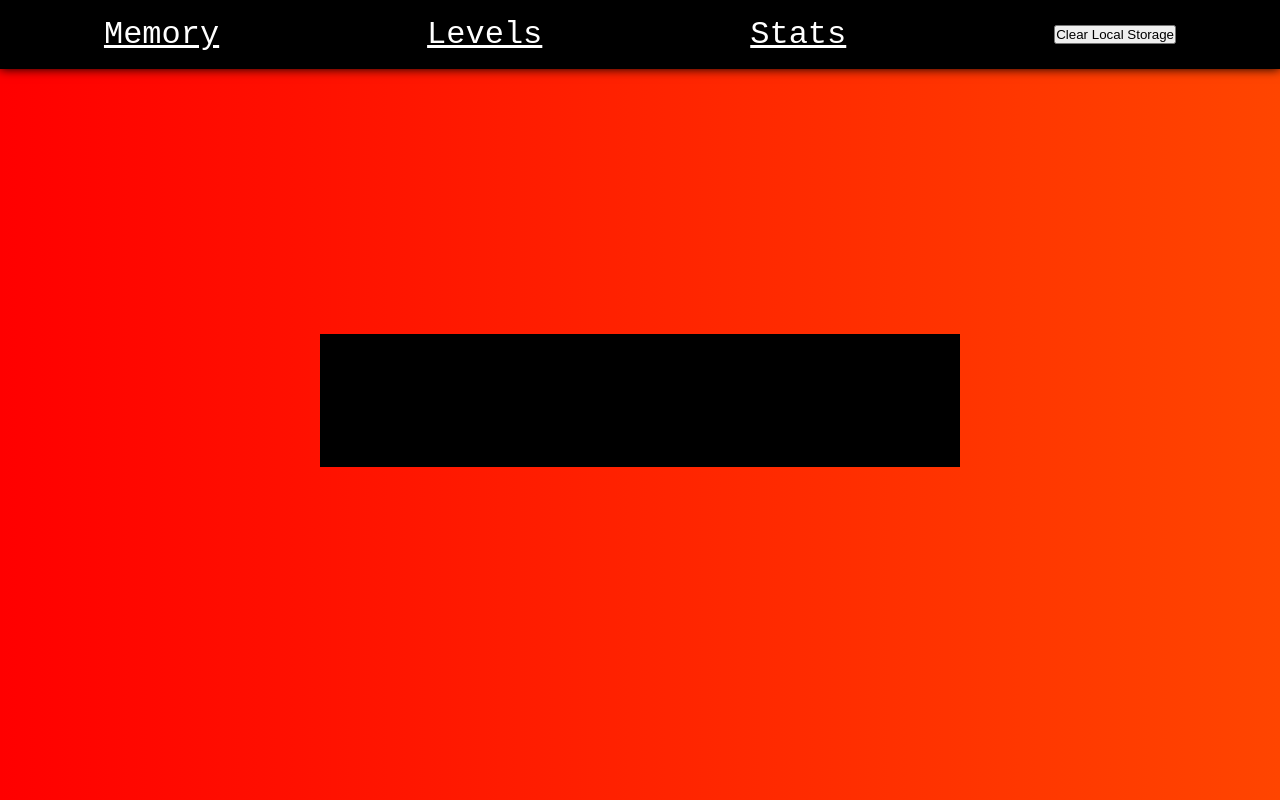
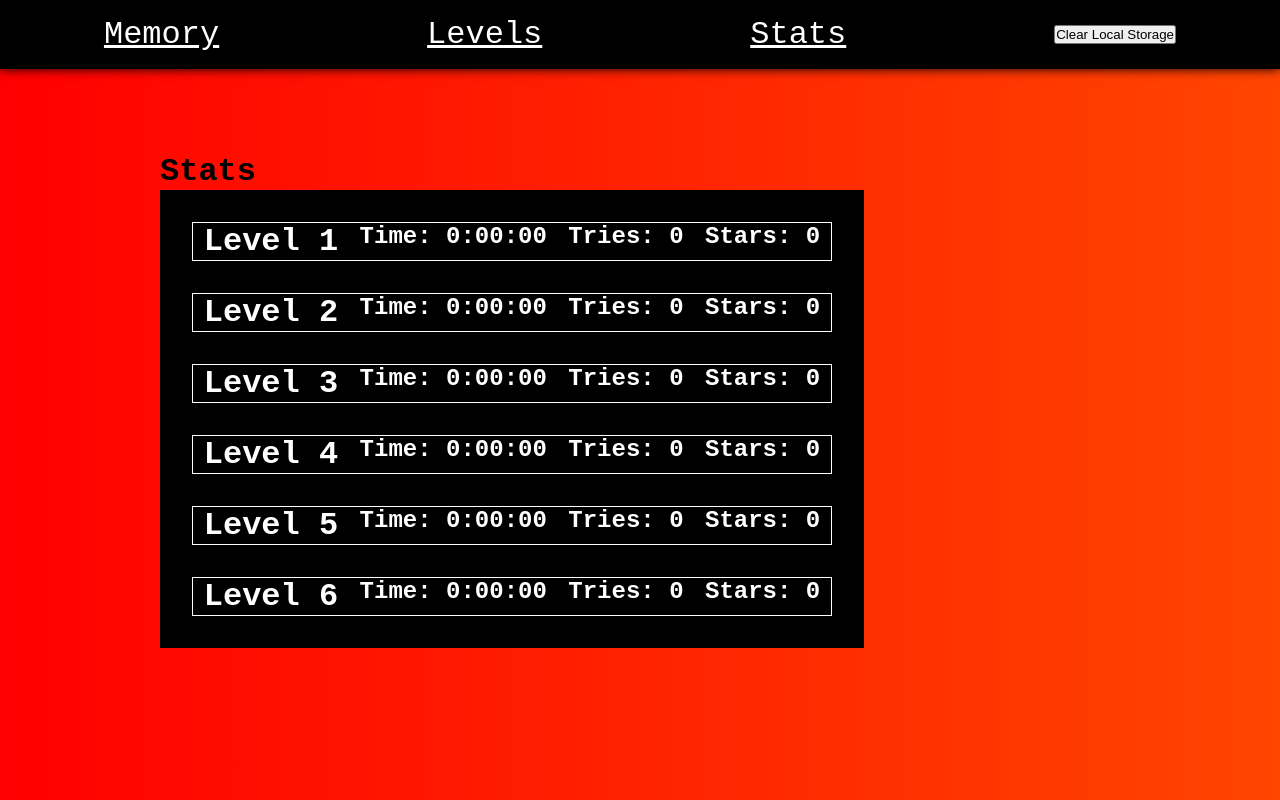
Before and after one commit to mtfehrer/memory-game, a Next.js app: page /stats in a window 1280 px wide. Built offline with nearby package versions, Linux system fonts and the light colour scheme.

Commit message:
various changes, needs updates

```diff
--- a/app/levels/page.tsx
+++ b/app/levels/page.tsx
@@ -3,6 +3,7 @@
 import styles from "../../styles/Levels.module.css";
 import LevelPreview from "../../components/LevelPreview";
 import levelsData from "../../data/LevelsData.json";
+import initialUserData from "../../data/InitialUserData.json";
 
 import { useEffect } from "react";
 
@@ -12,6 +13,9 @@ export default function Levels() {
     useEffect(() => {
         if (!localStorage.getItem("unlocked-levels")) {
             localStorage.setItem("unlocked-levels", "[1]");
+        }
+        if (!localStorage.getItem("userData")) {
+            localStorage.setItem("userData", JSON.stringify(initialUserData));
         }
     }, []);
 
--- a/app/stats/page.tsx
+++ b/app/stats/page.tsx
@@ -1,12 +1,89 @@
+"use client";
+
 //this will be a column list showing the stats for each level and other arbitrary stuff like time spent
 
 import style from "../../styles/Stats.module.css";
+import { useEffect } from "react";
+import levelsData from "../../data/LevelsData.json";
+import initialUserData from "../../data/InitialUserData.json";
+import { UserData } from "../../utils/Types";
+import { FaRegStar } from "react-icons/fa";
+import { FaStar } from "react-icons/fa";
 
 export default function StatsPage() {
+    let userData: UserData = {};
+
+    useEffect(() => {
+        if (localStorage.getItem("userData") === null) {
+            localStorage.setItem("userData", JSON.stringify(initialUserData));
+        } else {
+            userData = JSON.parse(localStorage.getItem("userData") as string);
+        }
+    }, []);
+
+    function getStars(): JSX.Element[] {
+        let result: JSX.Element[] = [];
+
+        for (let i = 0; i < 5; i++) {
+            if (userData[("" + (i + 1)) as keyof typeof userData]) {
+                if (
+                    i >
+                    (
+                        userData[("" + (i + 1)) as keyof typeof userData] as {
+                            stars: number;
+                        }
+                    ).stars
+                ) {
+                    result.push(<FaRegStar />);
+                }
+            } else {
+                result.push(<FaStar />);
+            }
+        }
+
+        return result;
+    }
+
+    let listElements: JSX.Element[] = [];
+
+    for (let i = 0; i < Object.keys(levelsData).length; i++) {
+        listElements.push(
+            <li className={style.list_item} key={i}>
+                <h1>Level {i + 1}</h1>
+                <h2>
+                    Time:{" "}
+                    {userData[("" + (i + 1)) as keyof typeof userData] ===
+                    undefined
+                        ? "0:00:00"
+                        : /* @ts-ignore */
+                          userData[("" + (i + 1)) as keyof typeof userData]
+                              .time}
+                </h2>
+                <h2>
+                    Tries:{" "}
+                    {userData[("" + (i + 1)) as keyof typeof userData] ===
+                    undefined
+                        ? "0"
+                        : "" /* @ts-ignore */ +
+                          userData[("" + (i + 1)) as keyof typeof userData]
+                              .tries}
+                </h2>
+                <h2>
+                    Stars:{" "}
+                    {userData[("" + (i + 1)) as keyof typeof userData] ===
+                    undefined
+                        ? "0"
+                        : getStars()}
+                </h2>
+            </li>
+        );
+    }
+
     return (
         <div className={style.container}>
+            <h1>Stats</h1>
             <div className={style.list_container}>
-                <h1 className="header-margin">Stats</h1>
+                {listElements.map((l) => l)}
             </div>
         </div>
     );
--- /dev/null
+++ b/data/InitialUserData.json
@@ -0,0 +1,8 @@
+{
+    "1": { "time": "0:00:00", "tries": 0, "stars": 0 },
+    "2": { "time": "0:00:00", "tries": 0, "stars": 0 },
+    "3": { "time": "0:00:00", "tries": 0, "stars": 0 },
+    "4": { "time": "0:00:00", "tries": 0, "stars": 0 },
+    "5": { "time": "0:00:00", "tries": 0, "stars": 0 },
+    "6": { "time": "0:00:00", "tries": 0, "stars": 0 }
+}
--- a/styles/Stats.module.css
+++ b/styles/Stats.module.css
@@ -1,13 +1,23 @@
 .container {
     display: flex;
+    flex-direction: column;
     justify-content: center;
-    align-items: center;
     height: 100vh;
+    margin-left: 10rem;
 }
 
 .list_container {
     display: flex;
     flex-direction: column;
+    padding: 2rem;
+    gap: 2rem;
     width: 50vw;
     background: black;
+    color: white;
 }
+
+.list_item {
+    display: flex;
+    justify-content: space-around;
+    border: 1px solid white;
+}
```
Also changed, not shown: components/Game.tsx (+45 -4 lines), hooks/useGame.tsx (+9 -1 lines), utils/Types.ts (+10 -1 lines), data/UserData.json (deleted).
